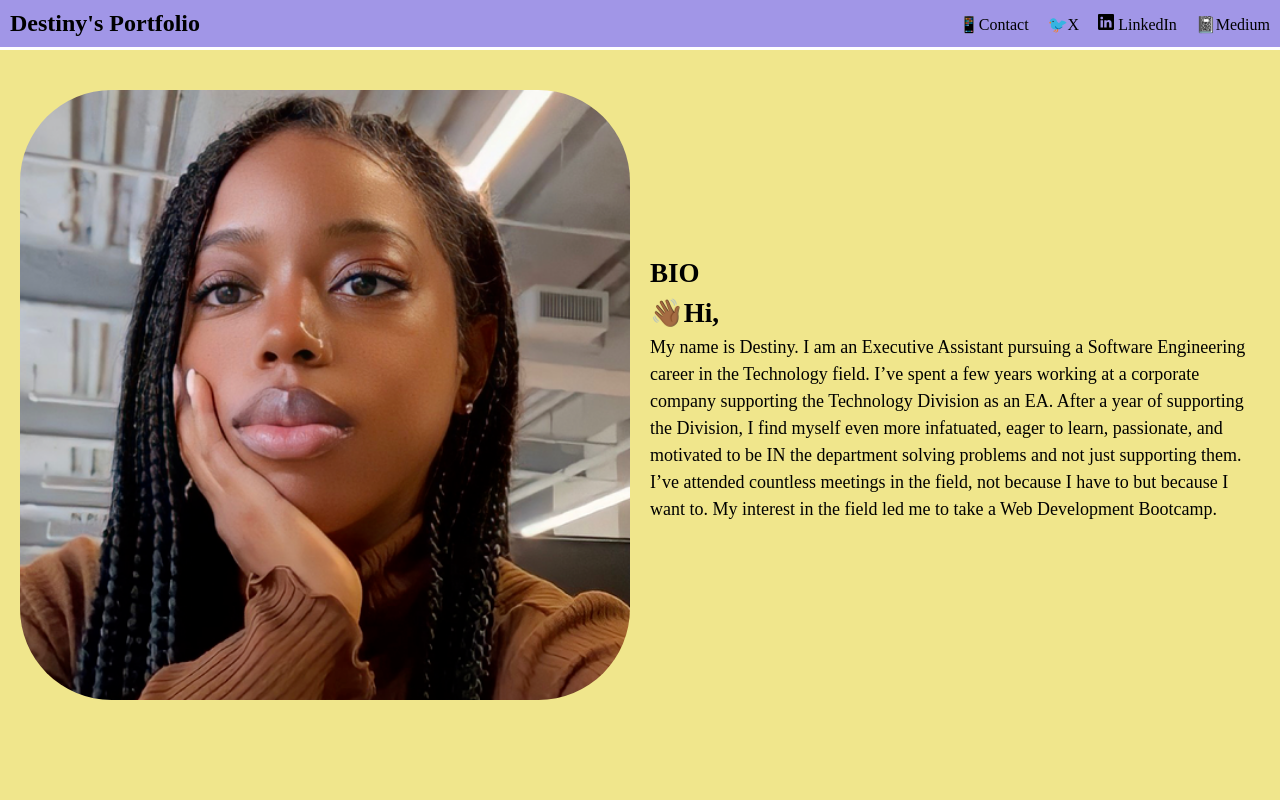
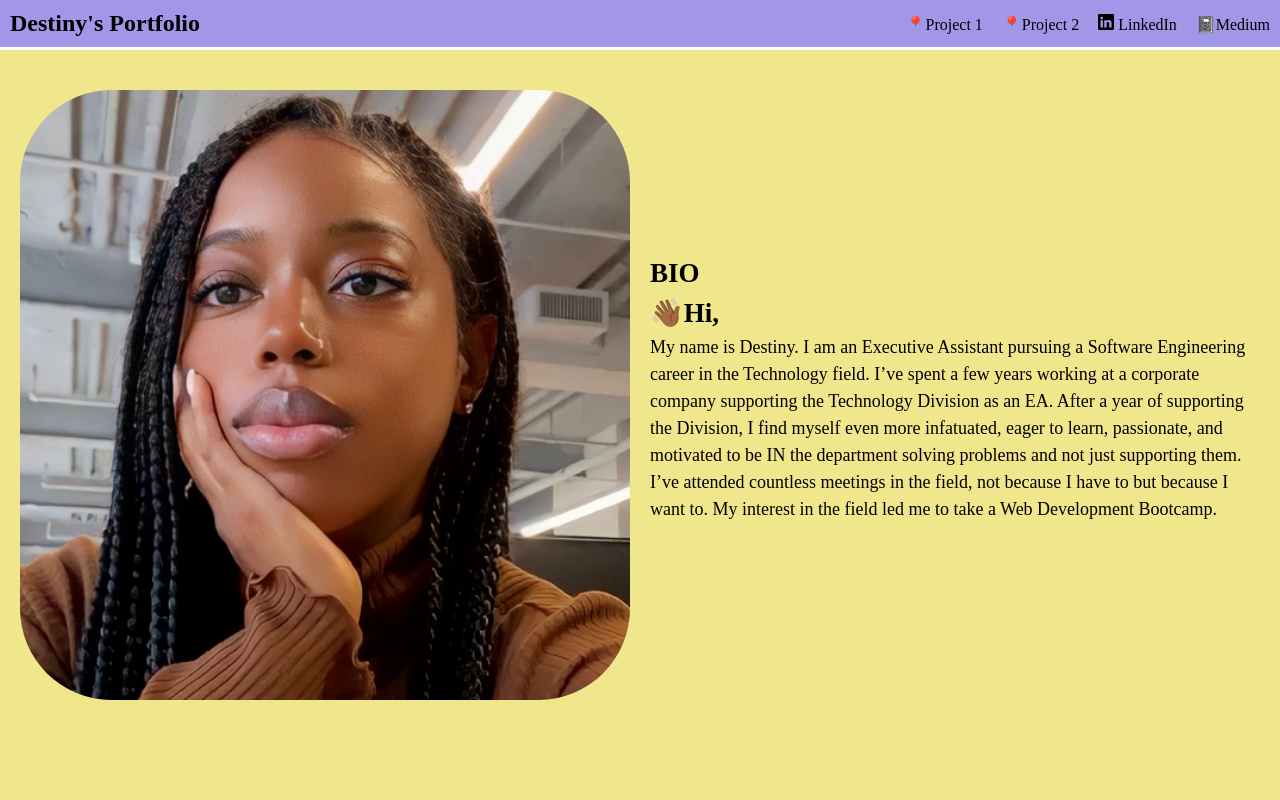
Before and after one commit to destinyjen/Destiny-Portfolio, a plain HTML site: page index.html in a window 1280 px wide. Shown: the top 800 px of the page. Drawn offline with Linux system fonts and the light colour scheme.

Commit message:
changes to navbar links abd fubctionailty of page

```diff
--- a/assets/css/style.css
+++ b/assets/css/style.css
@@ -85,7 +85,7 @@ main section#demo > div > *{
 /* this is the image */
 main section#demo img {
   /* border-radius: 15%; */
-  max-width: 50%;
+  max-width: 70%;
 
 }
 /* this is the container for the bio */
--- a/index.html
+++ b/index.html
@@ -11,11 +11,11 @@
         <header>
             <h2>Destiny's Portfolio</h2>
             <nav>
-                <a href="https://www.yahoo.com/">
-                    <span>📱</span>Contact
+                <a href="#demo">
+                    <span>📍</span>Project 1
                 </a>
-                <a href="https://twitter.com/?lang=en">
-                    <span>🐦</span>X
+                <a href="#demo2">
+                    <span>📍</span>Project 2
                 </a>
                 <a href="https://www.linkedin.com/in/desj/">
                     <span>
```
